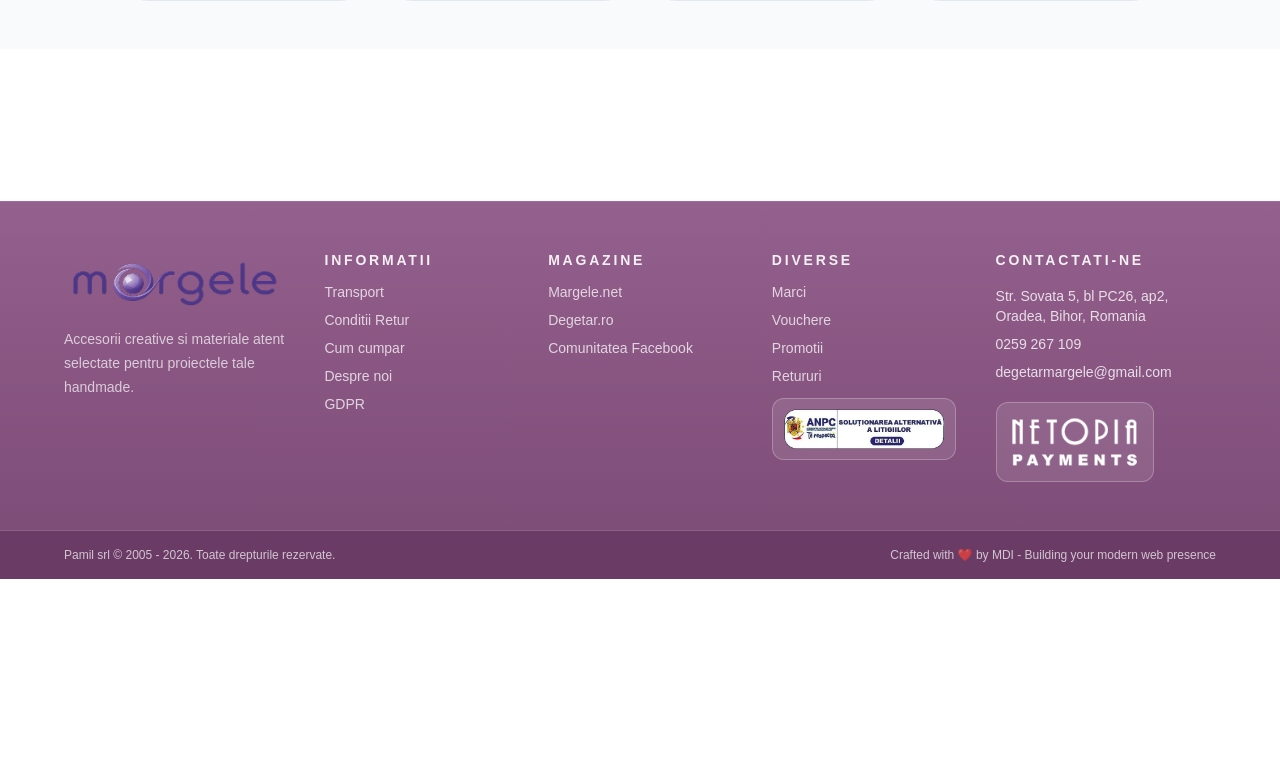
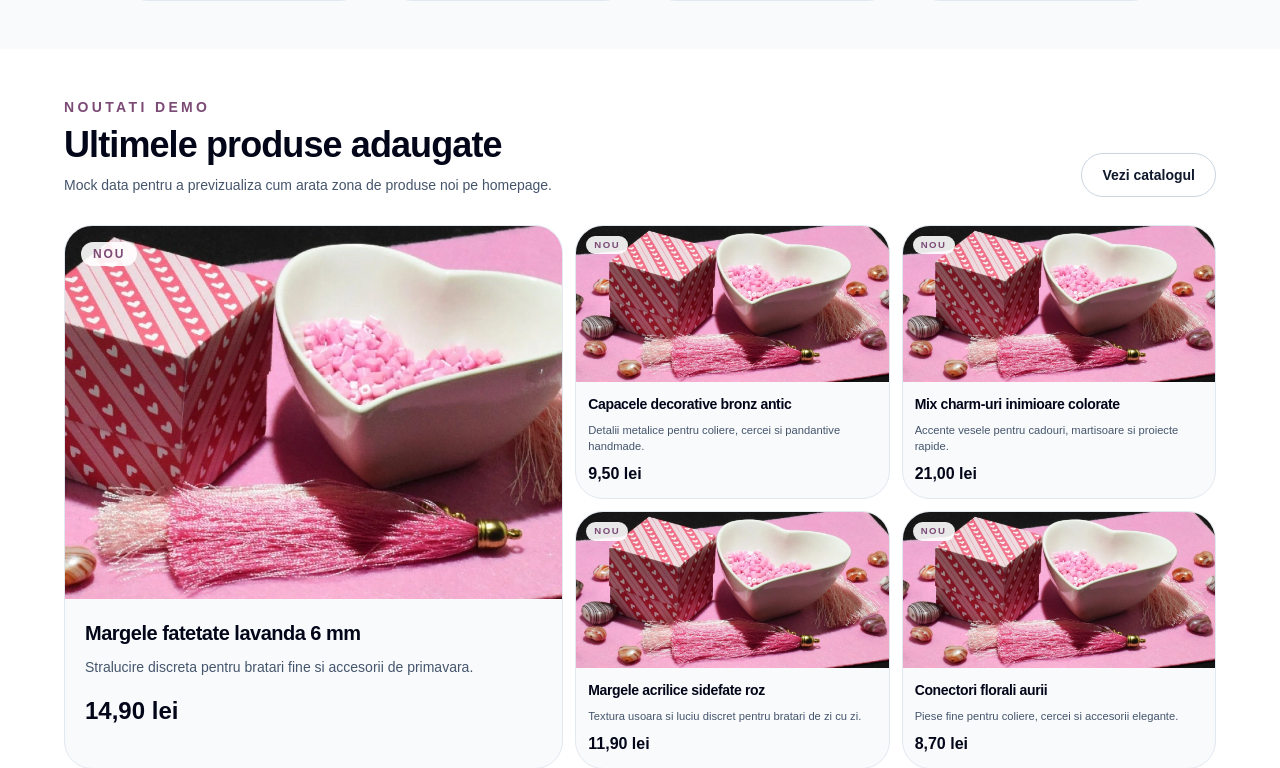
Before and after one commit to DMI-web-presence/margele-net-project, a Next.js app in the folder frontend/: page / in a window 1280 px wide. Shown: the part 1998-2766 px from the top of the page. Before the commit the page ends 2577 px from the top, so only its background shows below. Built offline with nearby package versions, Linux system fonts and the light colour scheme; no server answers.

Commit message:
MARGELE-26 Added a new arrivals section.

```diff
--- a/frontend/components/landing-page.tsx
+++ b/frontend/components/landing-page.tsx
@@ -3,6 +3,7 @@ import Link from 'next/link';
 import BenefitsStrip from '@/components/benefits-strip';
 import CategoryHighlights from '@/components/category-highlights';
 import FeaturedProductsSection from '@/components/featured-products-section';
+import NewArrivalsSection from '@/components/new-arrivals-section';
 import FeaturedProductsOrbit from '@/components/featured-products-orbit';
 import LandingProductCarousel from '@/components/landing-product-carousel';
 
@@ -84,6 +85,7 @@ export default function LandingPage({ products }: LandingPageProps) {
       <BenefitsStrip />
       <CategoryHighlights />
       <FeaturedProductsSection products={featuredProducts} />
+      <NewArrivalsSection />
 
       <section className="mx-auto flex w-full max-w-[1400px] flex-col gap-12 px-6 py-12 sm:px-10 lg:px-16">
         <FeaturedProductsOrbit title="Promotie de Paste" products={promotionProducts} />
--- /dev/null
+++ b/frontend/components/new-arrivals-section.tsx
@@ -0,0 +1,132 @@
+import Image from 'next/image';
+import Link from 'next/link';
+
+const newArrivals = [
+  {
+    id: 'demo-arrival-1',
+    name: 'Margele fatetate lavanda 6 mm',
+    description: 'Stralucire discreta pentru bratari fine si accesorii de primavara.',
+    price: '14.90',
+    imageUrl: '/landing-page-image.webp',
+    href: '/catalog',
+  },
+  {
+    id: 'demo-arrival-2',
+    name: 'Capacele decorative bronz antic',
+    description: 'Detalii metalice pentru coliere, cercei si pandantive handmade.',
+    price: '9.50',
+    imageUrl: '/landing-page-image.webp',
+    href: '/catalog',
+  },
+  {
+    id: 'demo-arrival-3',
+    name: 'Mix charm-uri inimioare colorate',
+    description: 'Accente vesele pentru cadouri, martisoare si proiecte rapide.',
+    price: '21.00',
+    imageUrl: '/landing-page-image.webp',
+    href: '/catalog',
+  },
+  {
+    id: 'demo-arrival-4',
+    name: 'Margele acrilice sidefate roz',
+    description: 'Textura usoara si luciu discret pentru bratari de zi cu zi.',
+    price: '11.90',
+    imageUrl: '/landing-page-image.webp',
+    href: '/catalog',
+  },
+  {
+    id: 'demo-arrival-5',
+    name: 'Conectori florali aurii',
+    description: 'Piese fine pentru coliere, cercei si accesorii elegante.',
+    price: '8.70',
+    imageUrl: '/landing-page-image.webp',
+    href: '/catalog',
+  },
+] as const;
+
+const priceFormatter = new Intl.NumberFormat('ro-RO', {
+  style: 'currency',
+  currency: 'RON',
+  currencyDisplay: 'narrowSymbol',
+});
+
+export default function NewArrivalsSection() {
+  return (
+    <section className="bg-white">
+      <div className="mx-auto w-full max-w-[1400px] px-6 py-12 sm:px-10 lg:px-16">
+        <div className="flex flex-col gap-3 sm:flex-row sm:items-end sm:justify-between">
+          <div>
+            <p className="text-sm font-semibold uppercase tracking-[0.24em] text-[#7b4a75]">
+              Noutati demo
+            </p>
+            <h2 className="mt-2 text-3xl font-semibold tracking-tight text-slate-950 sm:text-4xl">
+              Ultimele produse adaugate
+            </h2>
+            <p className="mt-2 max-w-2xl text-sm leading-6 text-slate-600">
+              Mock data pentru a previzualiza cum arata zona de produse noi pe homepage.
+            </p>
+          </div>
+          <Link
+            href="/catalog"
+            className="inline-flex min-h-11 items-center justify-center rounded-full border border-slate-300 bg-white px-5 text-sm font-semibold text-slate-900 transition hover:bg-slate-50"
+          >
+            Vezi catalogul
+          </Link>
+        </div>
+
+        <div className="mt-7 grid gap-3 lg:grid-cols-[1.35fr_0.85fr_0.85fr]">
+          {newArrivals.map((product, index) => (
+            <Link
+              key={product.id}
+              href={product.href}
+              className={`group overflow-hidden rounded-[1.75rem] border border-slate-200 bg-slate-50 transition hover:-translate-y-1 hover:bg-white hover:shadow-md ${
+                index === 0 ? 'lg:row-span-2' : ''
+              }`}
+            >
+              <div className={`relative bg-slate-100 ${index === 0 ? 'aspect-[4/3]' : 'aspect-[2/1]'}`}>
+                <Image
+                  src={product.imageUrl}
+                  alt={product.name}
+                  fill
+                  sizes="(min-width: 1024px) 33vw, 100vw"
+                  className="object-cover transition duration-300 group-hover:scale-105"
+                  unoptimized
+                />
+                <span
+                  className={`absolute rounded-full bg-white/90 font-semibold uppercase tracking-[0.16em] text-[#7b4a75] ${
+                    index === 0 ? 'left-4 top-4 px-3 py-1 text-xs' : 'left-2.5 top-2.5 px-2 py-0.5 text-[0.6rem]'
+                  }`}
+                >
+                  Nou
+                </span>
+              </div>
+              <div className={index === 0 ? 'p-5' : 'p-3'}>
+                <h3
+                  className={`font-semibold tracking-tight text-slate-950 ${
+                    index === 0 ? 'text-xl' : 'text-sm'
+                  }`}
+                >
+                  {product.name}
+                </h3>
+                <p
+                  className={`mt-2 text-slate-600 ${
+                    index === 0 ? 'text-sm leading-6' : 'line-clamp-2 text-[0.7rem] leading-4'
+                  }`}
+                >
+                  {product.description}
+                </p>
+                <p
+                  className={`font-semibold text-slate-950 ${
+                    index === 0 ? 'mt-4 text-2xl' : 'mt-2 text-base'
+                  }`}
+                >
+                  {priceFormatter.format(Number(product.price))}
+                </p>
+              </div>
+            </Link>
+          ))}
+        </div>
+      </div>
+    </section>
+  );
+}
```
